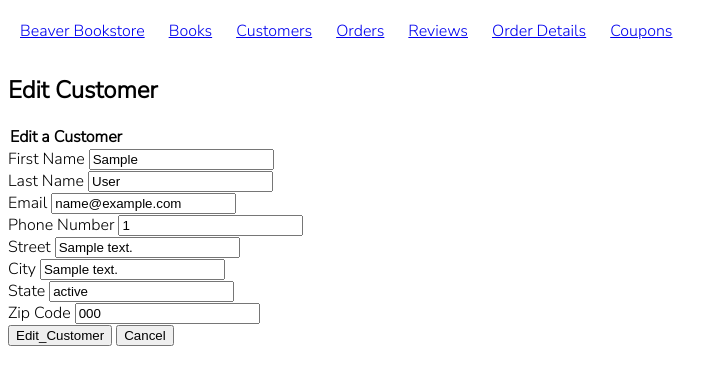
After one commit to h3nry-m/Beaver_Bookstore, a Flask app: template templates/edit_customer.j2 in a window 1280 px wide. The commit adds this page. Shown: the top 385 px of the page, without its empty margins (0-727 px from the left). Run offline with Flask 2, Linux system fonts and the light colour scheme; the template is opened without the code that fills it: most values are stand-ins (such as "Sample title", 1, 10 or a date in 2020).

Commit message:
CRUD complete for Customers

```diff
--- a/app.py
+++ b/app.py
@@ -196,16 +196,17 @@ def CRUD_customers():
         return render_template("customers.j2", customers=all_customers)
 
     if request.method == "POST":
-        print("success")
         if request.form.get("Add_Customer"):
             firstName = request.form["firstName"]
             lastName = request.form["lastName"]
             email = request.form["email"]
             phoneNumber = request.form["phoneNumber"]
             addressStreet = request.form["addressStreet"]
+            addressCity = request.form["addressCity"]
             addressState = request.form["addressState"]
             addressZip = request.form["addressZip"]
-            query = "INSERT INTO Customers (firstName, lastName, email, phoneNumber, addressStreet, addressState, addressZip) VALUES (%s, %s, %s, %s, %s, %s, %s);"
+            print(f'addresStreet and city {addressStreet} and {addressCity}')
+            query = "INSERT INTO Customers (firstName, lastName, email, phoneNumber, addressStreet, addressCity, addressState, addressZip) VALUES (%s, %s, %s, %s, %s, %s, %s, %s);"
             cursor = db.execute_query(
                 db_connection=db_connection,
                 query=query,
@@ -215,6 +216,7 @@ def CRUD_customers():
                     email,
                     phoneNumber,
                     addressStreet,
+                    addressCity,
                     addressState,
                     addressZip,
                 ),
@@ -229,6 +231,48 @@ def delete_customer(id):
         db_connection=db_connection, query=query, query_params=(id,)
     )
     return redirect("/customers")
+
+@app.route("/edit_customer/<int:id>", methods=["POST", "GET"])
+def edit_customer(id):
+    if request.method == "GET":
+        # to grab the current info of the book
+        query = "SELECT * FROM Customers WHERE idCustomer = '%s';"
+        cursor = db.execute_query(
+            db_connection=db_connection, query=query, query_params=(id,)
+        )
+        data = cursor.fetchall()
+
+        return render_template("edit_customer.j2", data=data)
+
+    if request.method == "POST":
+        if request.form.get("Edit_Customer"):
+            firstName = request.form["firstName"]
+            lastName = request.form["lastName"]
+            email = request.form["email"]
+            phoneNumber = request.form["phoneNumber"]
+            addressStreet = request.form["addressStreet"]
+            addressCity = request.form["addressCity"]
+            addressState = request.form["addressState"]
+            addressZip = request.form["addressZip"]
+            print(f'{firstName}, {lastName}, {email}, {phoneNumber}, {addressStreet}, {addressCity}, {addressState}, {addressZip}')
+            query = "UPDATE Customers SET Customers.firstName = %s, Customers.lastName = %s, Customers.email = %s, Customers.phoneNumber = %s, Customers.addressStreet = %s, Customers.addressCity = %s, Customers.addressState = %s, Customers.addressZip = %s WHERE Customers.idCustomer = %s;"
+            cursor = db.execute_query(
+            db_connection=db_connection,
+            query=query,
+            query_params=(
+                firstName,
+                lastName,
+                email,
+                phoneNumber,
+                addressStreet,
+                addressCity,
+                addressState,
+                addressZip,
+                id,
+            ),
+        )
+        return redirect("/customers")
+
 
 
 @app.route('/order_details', methods=["POST", "GET"])
@@ -363,7 +407,7 @@ def root():
 
 # Listener
 if __name__ == "__main__":
-    port = int(os.environ.get("PORT", 9013))  # 9114
+    port = int(os.environ.get("PORT", 9012))  # 9114
     #                                 ^^^^
     #              You can replace this number with any valid port
 
--- /dev/null
+++ b/templates/edit_customer.j2
@@ -0,0 +1,68 @@
+{% extends 'base.html' %}
+{% block header %}
+    <h1>
+        {% block title %}Edit Customer{% endblock %}
+    </h1>
+{% endblock %}
+{% block content %}
+
+
+<div id="edit">
+
+    <form id="Edit_Customer" action="/edit_customer/{{ data[0].idCustomer }}" method="post">
+        <legend>
+            <strong>Edit a Customer</strong>
+        </legend>
+
+        <label for="firstName">First Name</label>
+        <input type="text" name="firstName"
+               placeholder="First name"
+               value="{{ data[0].firstName }}"></input>
+        <br>
+
+        <label for="lastName">Last Name</label>
+        <input type="text" name="lastName"
+               placeholder="Last name"
+               value="{{ data[0].lastName }}"></input>
+        <br>
+
+        <label for="email">Email</label>
+        <input type="email" name="email"
+               placeholder="Email"
+               value="{{ data[0].email}}"></input>
+        <br>
+
+        <label for="phoneNumber">Phone Number</label>
+        <input type="text" name="phoneNumber"
+               placeholder="(xxx)-xxx-xxx"
+               value="{{ data[0].phoneNumber}}"></input>
+        <br>
+
+        <label for="addressStreet">Street</label>
+        <input type="text" name="addressStreet"
+               placeholder="addressStreet"
+               value="{{ data[0].addressStreet }}"></input>
+        <br>
+
+        <label for="addressCity">City</label>
+        <input type="text" name="addressCity"
+               placeholder="addressCity"
+               value="{{ data[0].addressCity }}"></input>
+        <br>
+
+        <label for="addressState">State</label>
+        <input type="text" name="addressState"
+               placeholder="addressState"
+               value="{{ data[0].addressState }}"></input>
+        <br>
+
+        <label for="addressZip">Zip Code</label>
+        <input type="number" name="addressZip"
+               placeholder="number"
+               value="{{ data[0].addressZip}}"></input>
+        <br>
+        <input type="submit" name="Edit_Customer" value="Edit_Customer" class="btn">
+       <a href="/books"><button type="button">Cancel</button></a>
+    </form>
+</div>
+{% endblock %}
```
Also changed, not shown: templates/customers.j2 (+11 -3 lines).
